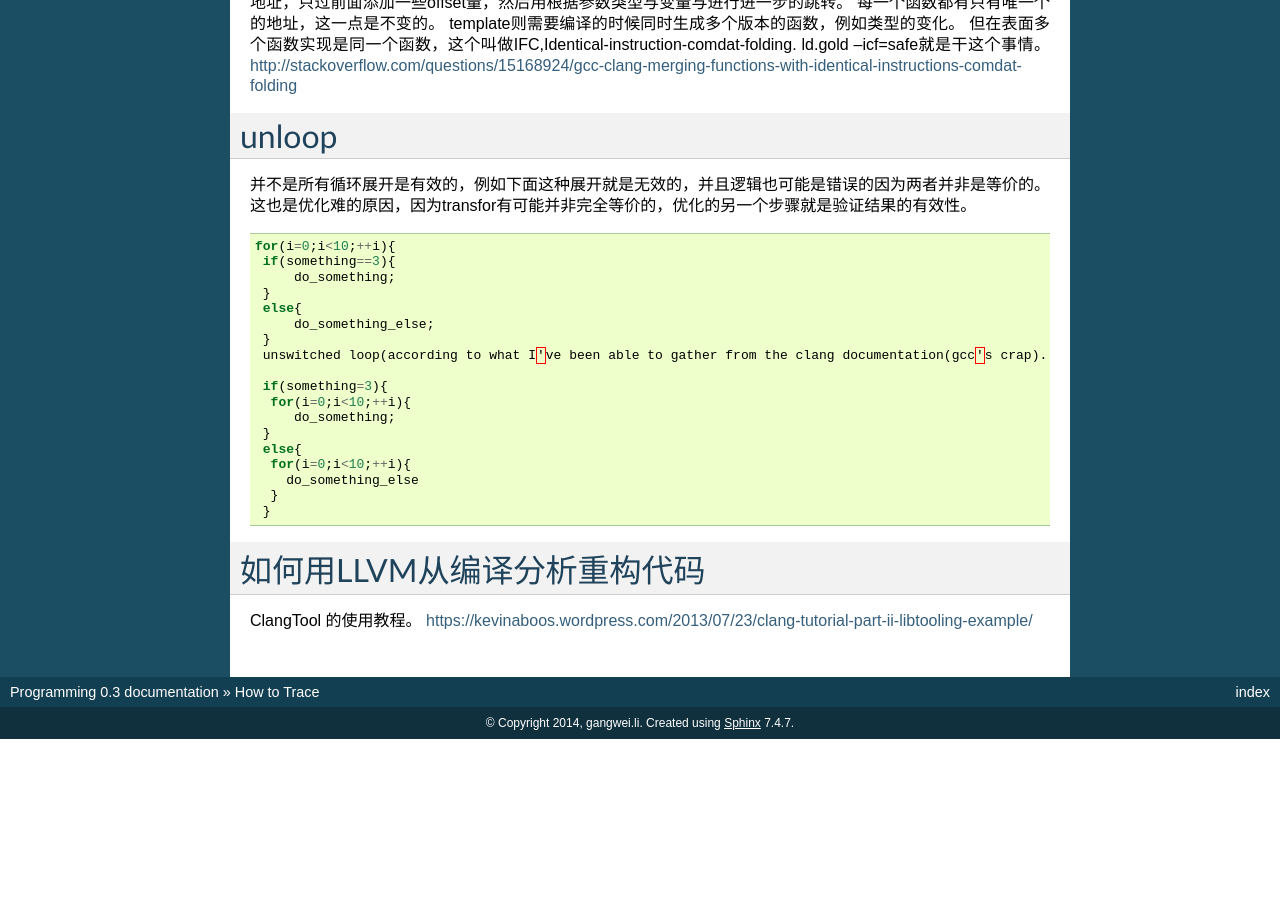
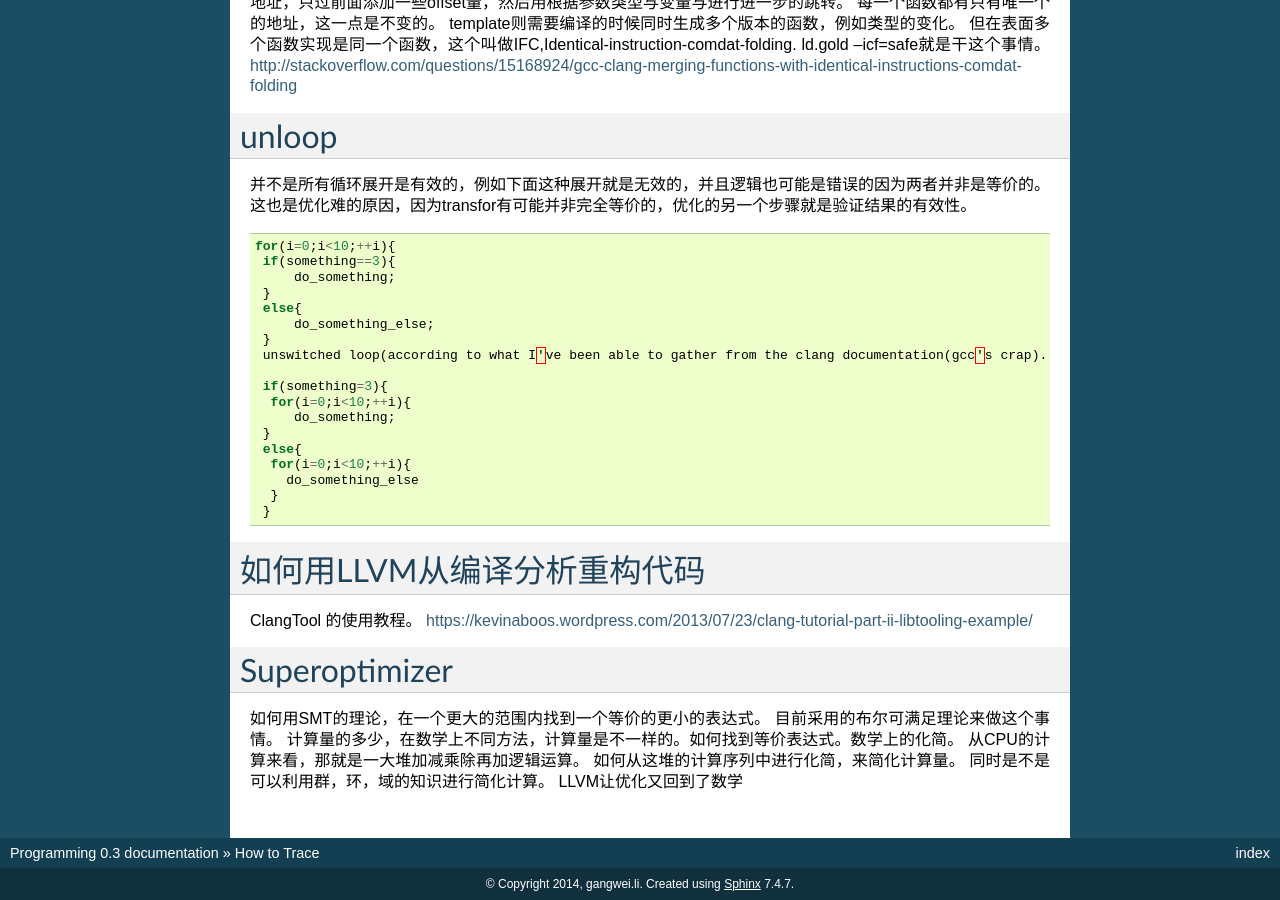
Before and after one commit to gwli/Programming, a Sphinx documentation site: the page built from source/content/Stage_3/LLVM/Optimiztion.rst, in a window 1280 px wide and 900 px high, scrolled down 2185 px. Built offline with Sphinx 7.4.7, drawn with Linux system fonts in a browser that asks for light colours; before the commit the page ends 2924 px from its top, so only the background shows below that.

Commit message:
Superoptimizer

```diff
--- a/source/content/Stage_3/LLVM/Optimiztion.rst
+++ b/source/content/Stage_3/LLVM/Optimiztion.rst
@@ -164,3 +164,13 @@ unloop
 
 ClangTool 的使用教程。
 https://kevinaboos.wordpress.com/2013/07/23/clang-tutorial-part-ii-libtooling-example/
+
+Superoptimizer
+==============
+
+如何用SMT的理论，在一个更大的范围内找到一个等价的更小的表达式。 目前采用的布尔可满足理论来做这个事情。
+计算量的多少，在数学上不同方法，计算量是不一样的。如何找到等价表达式。数学上的化简。
+从CPU的计算来看，那就是一大堆加减乘除再加逻辑运算。
+如何从这堆的计算序列中进行化简，来简化计算量。
+同时是不是可以利用群，环，域的知识进行简化计算。
+LLVM让优化又回到了数学
```
